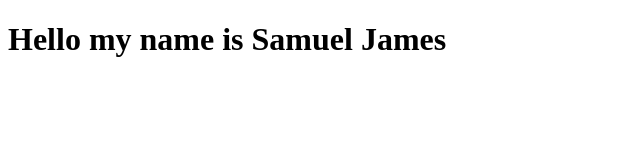
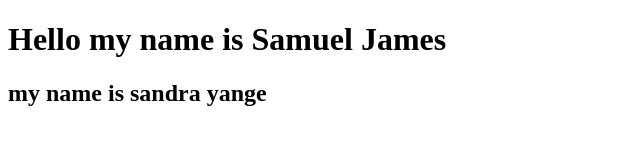
Before and after one commit to samuelj-flip/Practice-Folder, a plain HTML site: page index.html in a window 1280 px wide. Shown: the whole page, without its empty margins (0-640 px from the left). Drawn offline with Linux system fonts and the light colour scheme.

Commit message:
sandra commit

```diff
--- a/index.html
+++ b/index.html
@@ -8,6 +8,7 @@
 <body>
 
     <h1>Hello my name is Samuel James</h1>
+    <h2>my name is sandra yange</h2>
 
 </body>
 </html>
```
